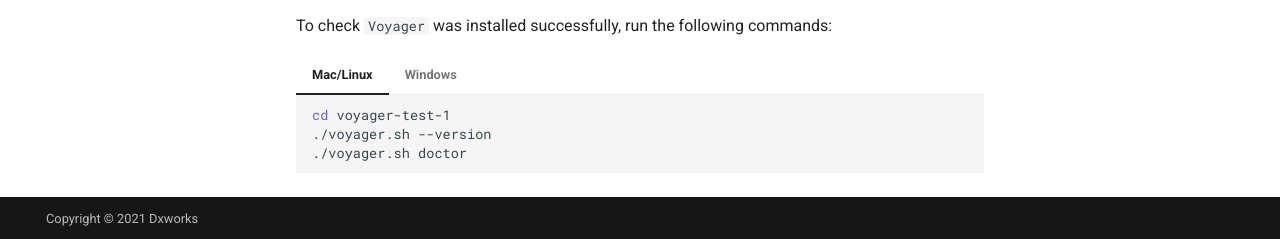
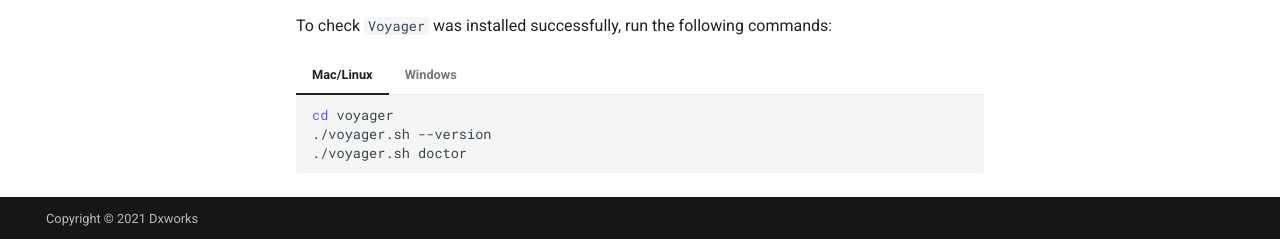
Before and after one commit to dxworks/voyenv, an MkDocs documentation site: the page built from docs/quickstart.md, in a window 1280 px wide and 900 px high, scrolled down 505 px. Shown: the part 658-897 px from the top of the window. Built offline with MkDocs 1.6.1 and Material for MkDocs 9.7.7, drawn with Linux system fonts in a browser that asks for light colours; comment, search, counter and statistics services are not loaded; the version menu is left out.

Commit message:
Fixed documentation for new default name of voyager release

````diff
--- a/docs/quickstart.md
+++ b/docs/quickstart.md
@@ -35,7 +35,7 @@
     === "Windows"
 
         ```yaml
-        name: voyager-test-1
+        name: voyager
 
         voyager_version: v1.5.0
 
@@ -75,7 +75,7 @@
     === "Mac Os"
 
         ```yaml
-        name: voyager-test-1
+        name: voyager
 
         voyager_version: v1.5.0
 
@@ -115,7 +115,7 @@
     === "Linux"
 
         ```yaml
-        name: voyager-test-1
+        name: voyager
 
         voyager_version: v1.5.0
 
@@ -165,13 +165,13 @@
 
 === "Mac/Linux"
     ```shell
-    cd voyager-test-1
+    cd voyager
     ./voyager.sh --version
     ./voyager.sh doctor
     ```
 === "Windows"
     ```shell
-    cd voyager-test-1
+    cd voyager
     voyager.bat --version
     voyager.bat doctor
     ```
````
